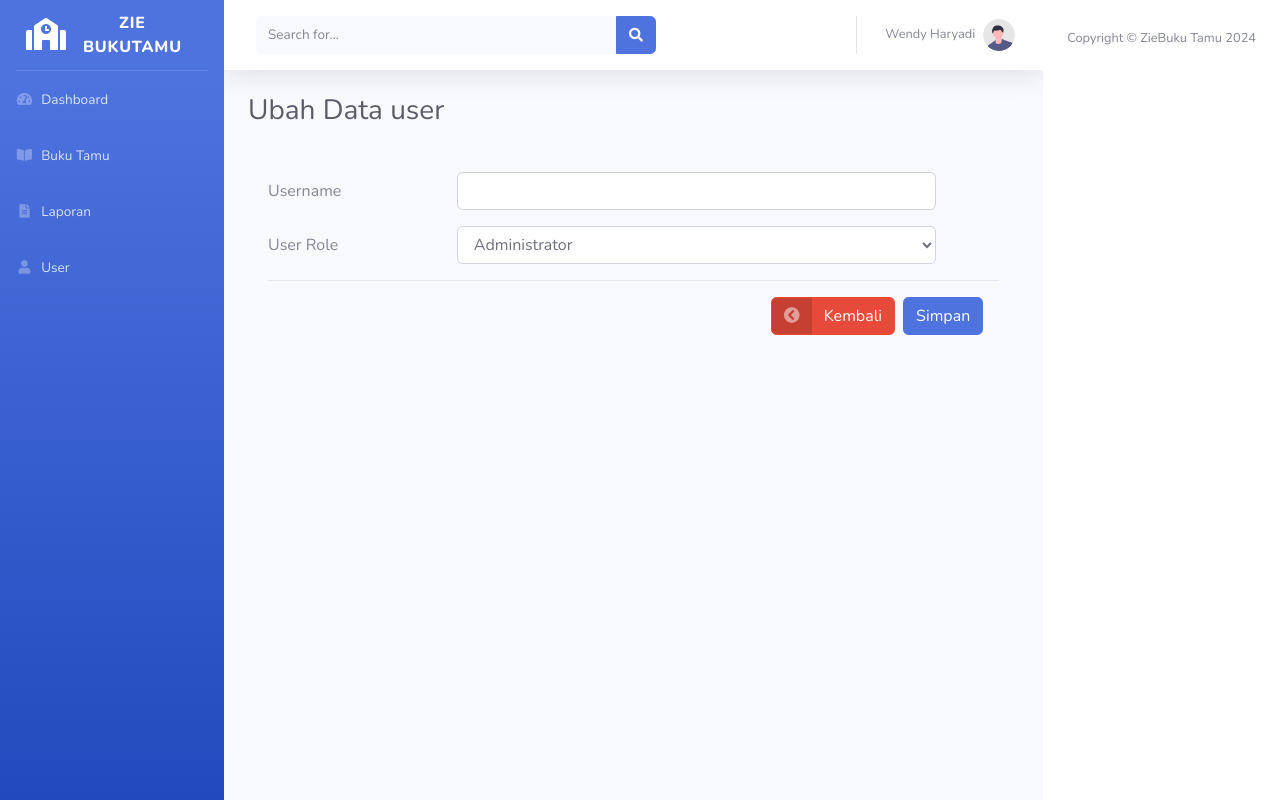
After one commit to HarIwn/BukuTamu, a PHP site: page /edit-user.php in a window 1280 px wide. The commit adds this page. Run offline with PHP 8.4, Linux system fonts and the light colour scheme; data that the repository does not hold is empty.

```diff
--- /dev/null
+++ b/edit-user.php
@@ -0,0 +1,86 @@
+<?php
+require_once('function.php');
+include_once('templates/header.php');
+?>
+
+<!-- Begin Page Content -->
+<div class="container-fluid">
+
+    <!-- Page Heading -->
+    <h1 class="h3 mb-4 text-gray-800">Ubah Data user</h1>
+    <?php
+    // mengambil data barang dari tabel dengan kode terbesar
+    $query = mysqli_query($koneksi, "SELECT max(id_user) as kodeTerbesar FROM users");
+    $data = mysqli_fetch_array($query);
+    $kodeuser = $data['kodeTerbesar'];
+    ?>
+
+    <?php
+    // jika ada tombol simpan
+    if (isset($_POST['simpan'])) {
+        if (ubah_user($_POST) > 0) {
+            ?>
+            <div class="alert alert-success" role="alert">
+                Data berhasil diubah!
+            </div>
+            <?php
+        } else {
+            ?>
+            <div class="alert alert-danger" role="alert">
+                Data gagal diubah!
+            </div>
+            <?php
+        }
+    }
+    ?>
+
+    <?php
+    // jika ada id_user di URL
+    if (isset($_GET['id'])) {
+        $id_user = $_GET['id'];
+        // ambil data user yang sesuai dengan id_user
+        $data = query("SELECT * FROM users WHERE id_user = '$id_user'")[0];
+    }
+    ?>
+
+    <div class="card-body">
+        <form method="post" action="">
+            <input type="hidden" name="id_user" id="id_user" value="<?= $id_user ?>">
+            <div class="form-group row">
+                <label for="nama_user" class="col-sm-3 col-form-label">Username</label>
+                <div class="col-sm-8">
+                    <input type="text" class="form-control" id="username" name="username"
+                        value="<?= $data['username'] ?>">
+                </div>
+            </div>
+            <div class="form-group row">
+                <label for="alamat" class="col-sm-3 col-form-label">User Role</label>
+                <div class="col-sm-8">
+                    <select class="form-control" name="user_role" id="user_role">
+                        <option value="admin" <?= $data['user_role'] == 'admin' ? 'selected' : ''; ?>> Administrator
+                        </option>
+                        <option value="operator" <?= $data['user_role'] == 'operator' ? 'selected' : ''; ?>> Operator
+                        </option>
+                    </select>
+
+                </div>
+            </div>
+            <div class="modal-footer">
+                <a type="button" class="btn btn-danger btn-icon-split" href="buku-user.php">
+                    <span class="icon text-white-50">
+                        <i class="fas fa-chevron-circle-left"></i>
+                    </span>
+                    <span class="text">Kembali</span>
+                </a>
+                <button type="submit" name="simpan" class="btn btn-primary">Simpan</button>
+            </div>
+        </form>
+    </div>
+</div>
+
+</div>
+<!-- /.container-fluid -->
+
+<?php
+include_once('templates/footer.php');
+?>
--- a/function.php
+++ b/function.php
@@ -73,6 +73,14 @@ function hapus_tamu($id)
     mysqli_query($koneksi, $query);
     return mysqli_affected_rows($koneksi);
 }
+function hapus_user($id)
+{
+    global $koneksi;
+
+    $query = "DELETE FROM users WHERE id_user = '$id'";
+    mysqli_query($koneksi, $query);
+    return mysqli_affected_rows($koneksi);
+}
 
 function ubah_tamu($data)
 {
--- a/templates/header.php
+++ b/templates/header.php
@@ -67,7 +67,7 @@
 
             <!-- Nav Item - User -->
             <li class="nav-item">
-                <a class="nav-link" href="tables.html">
+                <a class="nav-link" href="users.php">
                     <i class="fas fa-fw fa-user"></i>
                     <span>User</span></a>
             </li>
```
Also changed, not shown: buku-tamu.php (+1 -13 lines), hapus-user.php (added, +23 -0 lines).
